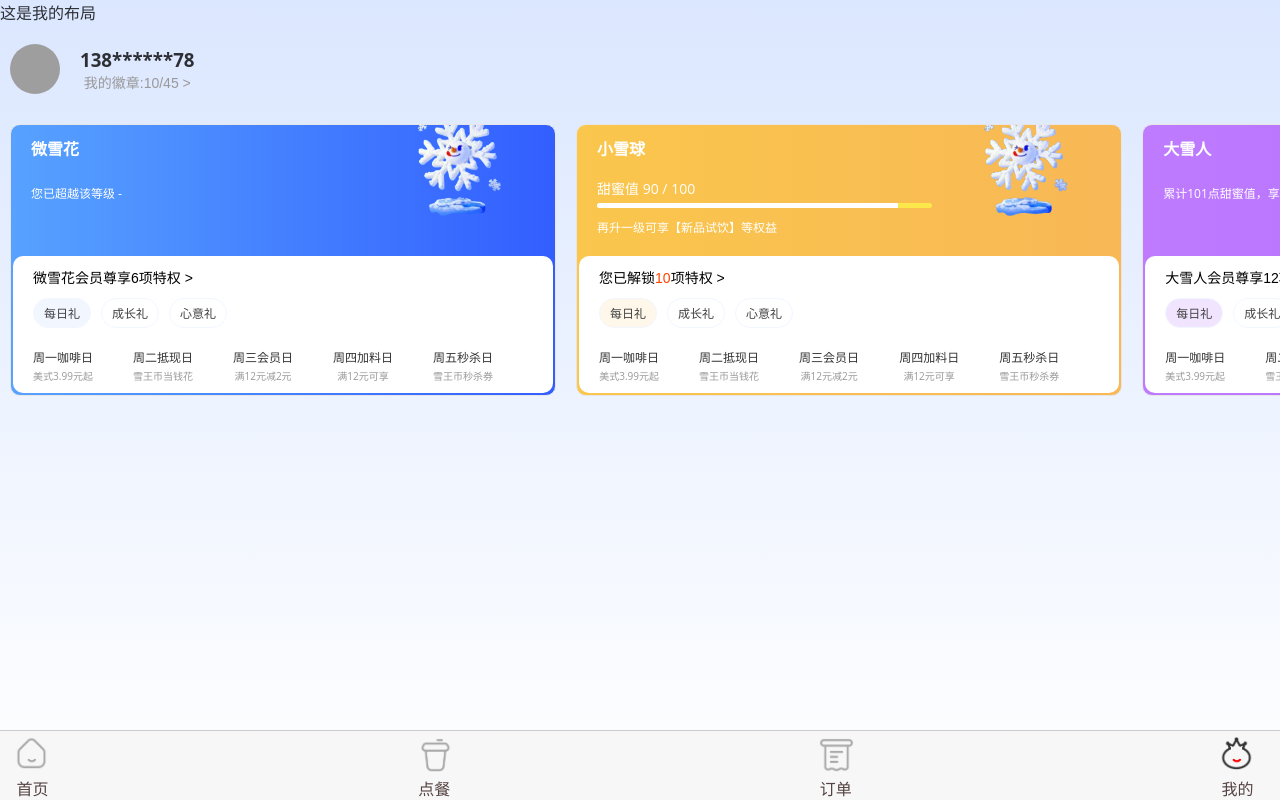
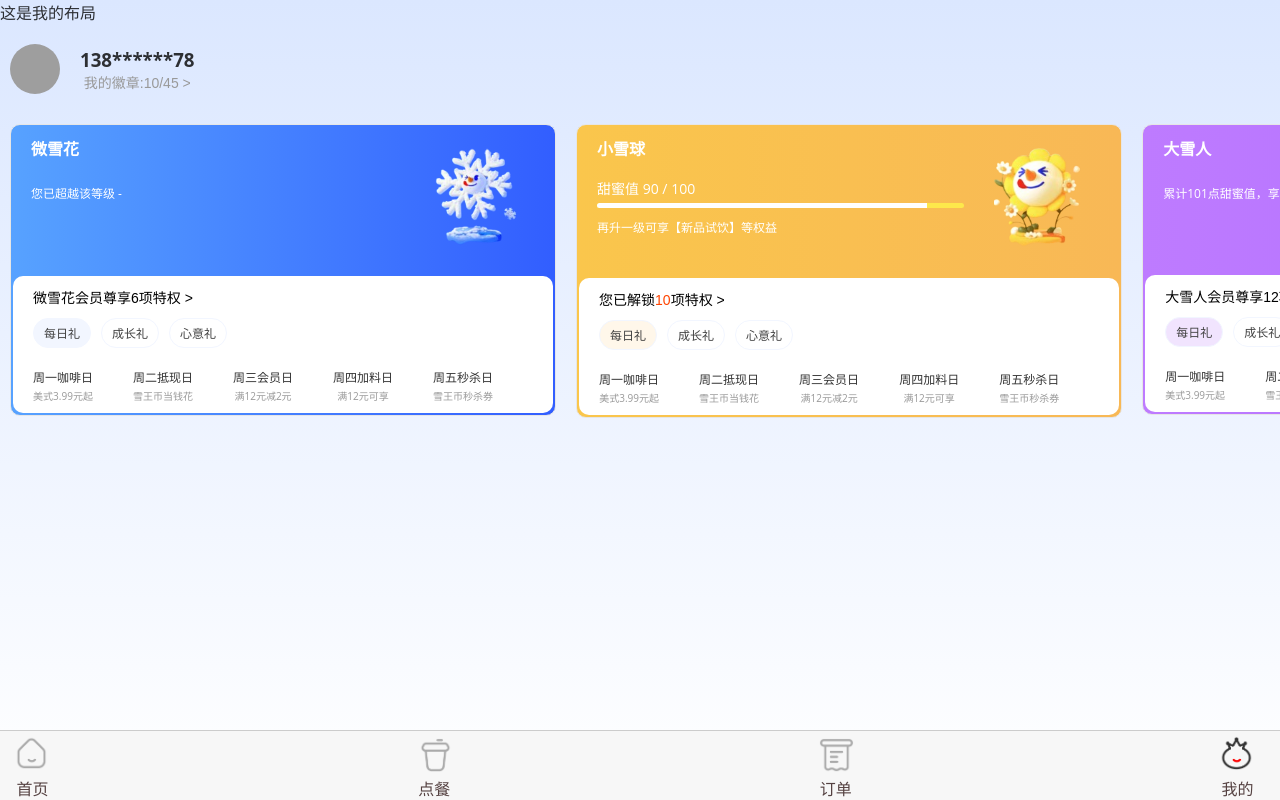
Before and after one commit to EnvySage/Mixue, a Vue app: page /Own in a window 1280 px wide. Shown: the top 800 px of the page. Built offline with nearby package versions, Linux system fonts and the light colour scheme; grey boxes are pictures that could not be loaded; a small style sheet from the web is missing.

Commit message:
修改了power.vue，main.css，OwnViewLayout.vue文件

```diff
--- a/src/assets/main.css
+++ b/src/assets/main.css
@@ -1,6 +1,5 @@
 
 @import './app.css';
-@import url('//at.alicdn.com/t/c/font_4955194_ubsab4l9fnr.css');
 @import url('//at.alicdn.com/t/c/font_4955703_jn6bndg0tfd.css');
 
 @import url('//at.alicdn.com/t/c/font_4955194_4nvmwfz3mnn.css');
--- a/src/components/OwnComponents/power.vue
+++ b/src/components/OwnComponents/power.vue
@@ -56,7 +56,7 @@
                             <div v-for="i in props.powericon[0].elements" :key="i.id" class="power-for">
                                 <div class="iconfont" v-if="i.status === false">
                                      <span :class= i.icon class="iconfont" :style="`color: ${randomColor4};filter: blur(${touming}px);z-index:0`"></span>
-                                     <span class="iconfont" :class="lock" :style="`color: ${randomColor4};position:absolute;top:0;left:0;z-index:1 `"></span>
+                                     <span class="iconfont" :class="lock" :style="`color: ${randomColor4};position:absolute;top:0;left:0;z-index:1;font-weight: 600 `"></span>
                                  </div>
                                  <div class="iconfont" v-else>
                                      <span :class= i.icon class="iconfont" :style="`color: ${randomColor4};`"></span>
@@ -70,7 +70,7 @@
                                 <!-- <span :class= i.icon class="iconfont" :style="`color: ${randomColor4};filter: blur(${touming}px);`"></span> -->
                                  <div class="iconfont" v-if="i.status === false">
                                      <span :class= i.icon class="iconfont" :style="`color: ${randomColor4};filter: blur(${touming}px);z-index:0`"></span>
-                                     <span class="iconfont" :class="lock" :style="`color: ${randomColor4};position:absolute;top:0;left:0;z-index:1 `"></span>
+                                     <span class="iconfont" :class="lock" :style="`color: ${randomColor4};position:absolute;top:0;left:0;z-index:1 ;font-weight: 600`"></span>
                                  </div>
                                  <div class="iconfont" v-else>
                                      <span :class= i.icon class="iconfont" :style="`color: ${randomColor4};`"></span>
@@ -83,7 +83,7 @@
                             <div v-for="i in props.powericon[2].elements" :key="i.id" class="power-for">
                                 <div class="iconfont" v-if="i.status === false">
                                      <span :class= i.icon class="iconfont" :style="`color: ${randomColor4};filter: blur(${touming}px);z-index:0`"></span>
-                                     <span class="iconfont" :class="lock" :style="`color: ${randomColor4};position:absolute;top:0;left:0;z-index:1 `"></span>
+                                     <span class="iconfont" :class="lock" :style="`color: ${randomColor4};position:absolute;top:0;left:0;z-index:1 ;font-weight: 600`"></span>
                                  </div>
                                  <div class="iconfont" v-else>
                                      <span :class= i.icon class="iconfont" :style="`color: ${randomColor4};`"></span>
@@ -198,8 +198,8 @@ h4{
 .power-img{
     position: relative;
     top: 0;
-    max-width: 70%;
-    margin: 0 10px;
+    width: 70%;
+    margin: 20px 10px;
     text-align: center;
 }
 .power-title{
--- a/src/layout/OwnViewLayout.vue
+++ b/src/layout/OwnViewLayout.vue
@@ -21,9 +21,9 @@ import json from '../../public/power.json'
 import coma from '@/components/OwnComponents/coma.vue'
 import power from '@/components/OwnComponents/power.vue'
 import img1 from '../img/own/own-rank/own1.png'
-import img2 from '../img/own/own-rank/own1.png'
-import img3 from '../img/own/own-rank/own1.png'
-import img4 from '../img/own/own-rank/own1.png'
+import img2 from '../img/own/own-rank/own2.png'
+import img3 from '../img/own/own-rank/own3.png'
+import img4 from '../img/own/own-rank/own4.png'
 const exp = ref(90);
 const imgList = [img1,img2,img3,img4]
 const jsonData = ref([]);
@@ -44,9 +44,12 @@ jsonData.value = json.power;
     scroll-snap-type: x mandatory;
     scroll-behavior: smooth;
      overscroll-behavior-x: contain;
+     padding: 0 auto;
 }
 .power-item-container{
     width: 100%;
+    scroll-snap-align: center;
+    scroll-snap-stop: always;
 }
 .power-item::-webkit-scrollbar {
     display: none;
```
Also changed, not shown: src/img/own/own-rank/own1.png.
